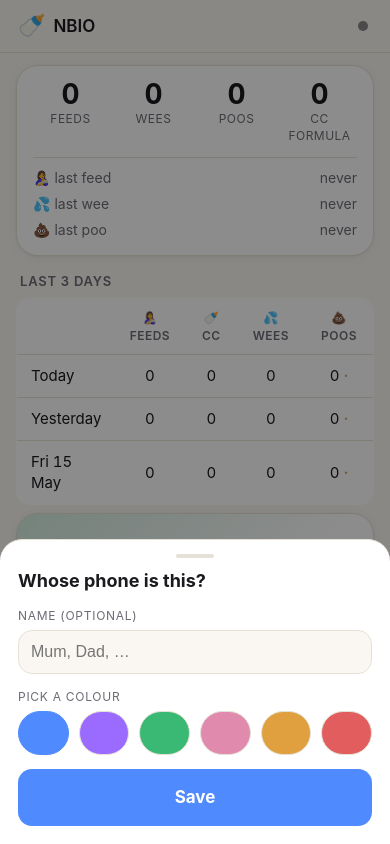
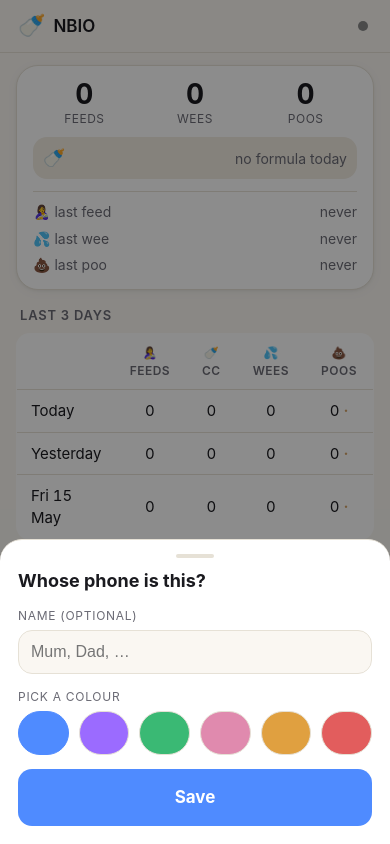
Before and after one commit to Whitehawk2/NBIO_Tracker, a FastAPI app: page / in a window 390 px wide. Run offline with FastAPI, Linux system fonts and the light colour scheme; data that the repository does not hold is empty; parts of the project's set-up code (start-up, migrations or seed data) failed here and were passed over.

Commit message:
fix(ui): today-card formula strip below 3 counts (v1.1.0 regression)
The 4-tile counts grid (feeds / wees / poos / cc formula) shipped in
PR #47 wrapped to "3 on top, 1 bottom-left" on phone widths because
the `.counts-4` rule defaulting to 3-column when stale cache served
old CSS; even with cache fixed, 4 columns at 91px each squeezed the
"CC FORMULA" label uncomfortably on Pixel 9.

User decision: drop the 4-tile shape entirely. Keep 3-count grid on
top. Add a dedicated `today-formula-strip` below as a horizontal
row: emoji + 'Today' + big cc number + 'cc formula' unit. Reads as
a primary glance metric, not a 4th cramped tile.

Two render branches:
- Populated (cc total > 0): emoji · Today · <b>125</b> · cc formula
- Empty: emoji · "no formula today" · <b hidden>0</b>

The `<b data-count="formula_ml">` cell is present in BOTH branches
(hidden in empty) so `bumpOverviews` can always find it. New
`renderFormulaStrip(totalCC)` helper rewrites the inner HTML when
the value crosses the zero boundary, swapping branches cleanly.

Pinned: counts grid is 3-column (no `counts-4`); strip element is
always present; populated branch carries number + unit; empty branch
preserves the data-count cell so optimistic POST can find + update
it; `bumpOverviews` calls the strip renderer with the new total.

Suite at 386 tests / 100% line + branch coverage.

```diff
--- a/app/nbio/static/app.css
+++ b/app/nbio/static/app.css
@@ -139,17 +139,31 @@ a { color: var(--accent); text-decoration: none; }
 .today-card .counts {
   display: grid; grid-template-columns: repeat(3, 1fr); gap: 8px;
 }
-.today-card .counts-4 { grid-template-columns: repeat(4, 1fr); }
 .today-card .counts > div {
   display: flex; flex-direction: column; align-items: center; gap: 2px;
 }
 .today-card .counts b { font-size: 28px; font-weight: 700; line-height: 1; font-variant-numeric: tabular-nums; }
-/* On narrow phones the 4th cc tile would squeeze the others; shrink the
-   number slightly on small viewports so all four fit cleanly. */
-@media (max-width: 380px) {
-  .today-card .counts-4 b { font-size: 24px; }
+.today-card .counts span { font-size: 12px; color: var(--text-muted); text-transform: uppercase; letter-spacing: .04em; text-align: center; }
+
+/* Daily formula strip: a horizontal row below the 3-count grid showing
+   today's cc total. Previously a 4th tile in the counts grid (v1.1.0)
+   but that wrapped badly on phone widths. This shape gives the cc
+   number its own at-a-glance line. */
+.today-formula-strip {
+  display: flex; align-items: baseline; gap: 8px;
+  margin: 10px 0 0; padding: 8px 10px;
+  background: var(--bg-sunk);
+  border-radius: var(--radius);
+  font-size: 14px;
 }
-.today-card .counts span { font-size: 12px; color: var(--text-muted); text-transform: uppercase; letter-spacing: .04em; text-align: center; }
+.today-formula-strip .emoji { font-size: 18px; }
+.today-formula-strip .label { color: var(--text-muted); font-size: 12px; text-transform: uppercase; letter-spacing: .04em; }
+.today-formula-strip b {
+  font-size: 22px; font-weight: 700; font-variant-numeric: tabular-nums;
+  margin-left: auto;
+}
+.today-formula-strip .unit { color: var(--text-muted); font-size: 12px; text-transform: uppercase; letter-spacing: .04em; }
+.today-formula-strip .muted { margin-left: auto; }
 .today-card .last-of-each {
   list-style: none; margin: 12px 0 0; padding: 0;
   display: flex; flex-direction: column; gap: 6px;
--- a/app/nbio/static/app.js
+++ b/app/nbio/static/app.js
@@ -750,6 +750,27 @@
     return `${y}-${m}-${day}`;
   }
 
+  // The today-formula-strip has two rendering branches: populated
+  // (when cc total > 0) and empty (`no formula today`). When an
+  // optimistic POST crosses the zero boundary in either direction,
+  // we have to swap branches — not just edit a number.
+  function renderFormulaStrip(totalCC) {
+    const strip = document.querySelector("[data-formula-strip]");
+    if (!strip) return;
+    if (totalCC > 0) {
+      strip.innerHTML =
+        `<span class="emoji" aria-hidden="true">🍼</span>` +
+        `<span class="label">Today</span>` +
+        `<b data-count="formula_ml">${totalCC}</b>` +
+        `<span class="unit">cc formula</span>`;
+    } else {
+      strip.innerHTML =
+        `<span class="emoji" aria-hidden="true">🍼</span>` +
+        `<span class="muted">no formula today</span>` +
+        `<b data-count="formula_ml" hidden>0</b>`;
+    }
+  }
+
   function bumpOverviews(ev, delta) {
     const key = countKey(ev?.type);
     if (!key) return;
@@ -769,7 +790,8 @@
         const mlCell = document.querySelector(`#today-card [data-count="formula_ml"]`);
         if (mlCell) {
           const cur = parseInt(mlCell.textContent, 10) || 0;
-          mlCell.textContent = String(Math.max(0, cur + delta * ev.formula_volume_ml));
+          const next = Math.max(0, cur + delta * ev.formula_volume_ml);
+          renderFormulaStrip(next);
         }
       }
     }
--- a/app/nbio/templates/partials/today_card.html
+++ b/app/nbio/templates/partials/today_card.html
@@ -1,9 +1,24 @@
 <section class="today-card" id="today-card" aria-label="Today">
-  <div class="counts counts-4">
+  <div class="counts">
     <div><b data-count="feed">{{ today.counts.feed }}</b><span>feeds</span></div>
     <div><b data-count="wee">{{ today.counts.wee }}</b><span>wees</span></div>
     <div><b data-count="poo">{{ today.counts.poo }}</b><span>poos</span></div>
-    <div><b data-count="formula_ml">{{ today.counts.formula_ml }}</b><span>cc formula</span></div>
+  </div>
+  {# Dedicated daily-formula strip — sits below the 3-count grid as a
+     prominent line rather than fighting for space as a cramped 4th tile.
+     Both branches expose `<b data-count="formula_ml">` so JS bumpOverviews
+     can find the cell to update on an optimistic POST or SSE event. #}
+  <div class="today-formula-strip" data-formula-strip>
+    {% if today.counts.formula_ml > 0 %}
+      <span class="emoji" aria-hidden="true">🍼</span>
+      <span class="label">Today</span>
+      <b data-count="formula_ml">{{ today.counts.formula_ml }}</b>
+      <span class="unit">cc formula</span>
+    {% else %}
+      <span class="emoji" aria-hidden="true">🍼</span>
+      <span class="muted">no formula today</span>
+      <b data-count="formula_ml" hidden>0</b>
+    {% endif %}
   </div>
   <ul class="last-of-each" aria-label="Last of each">
     <li data-last="feed">
```
Also changed, not shown: app/tests/api/test_pages.py (+96 -2 lines).
